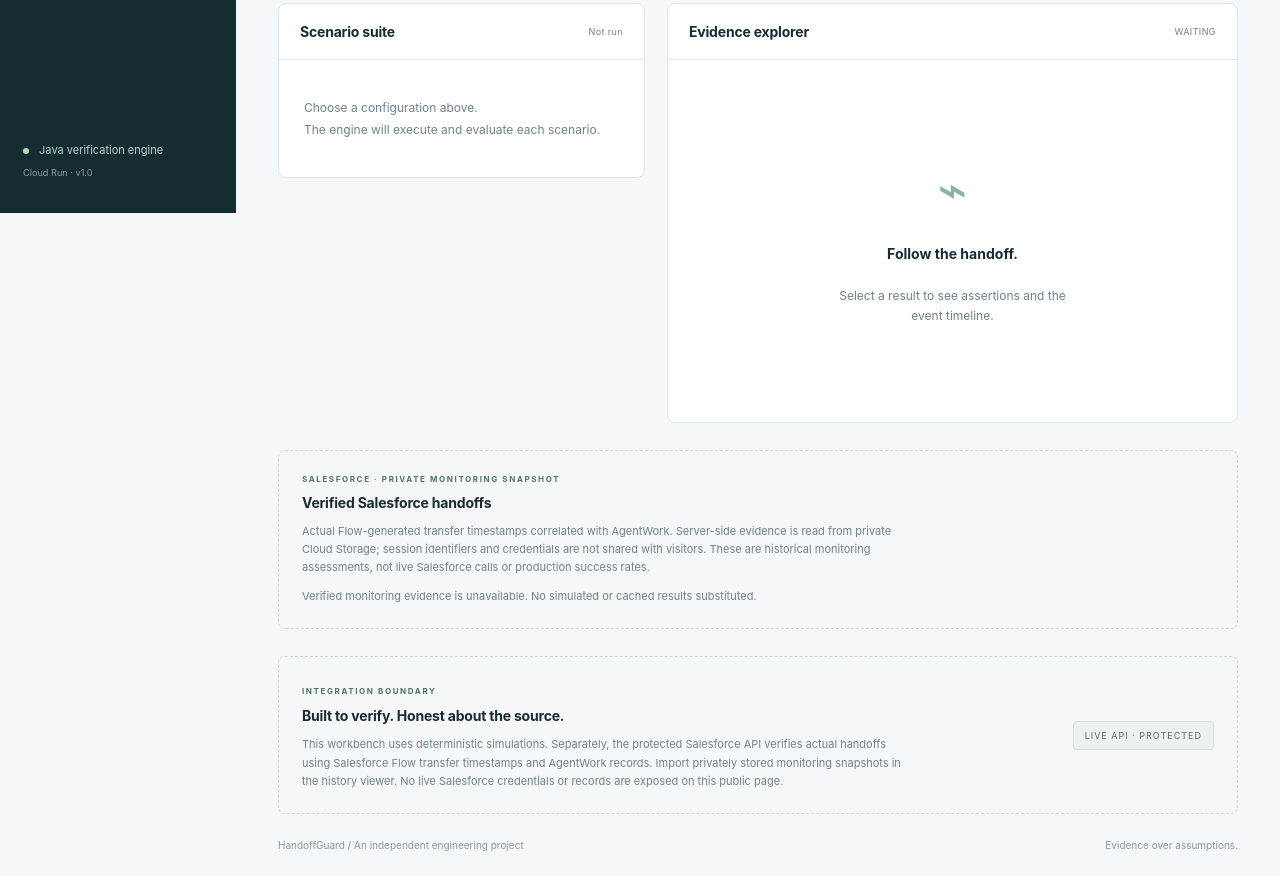
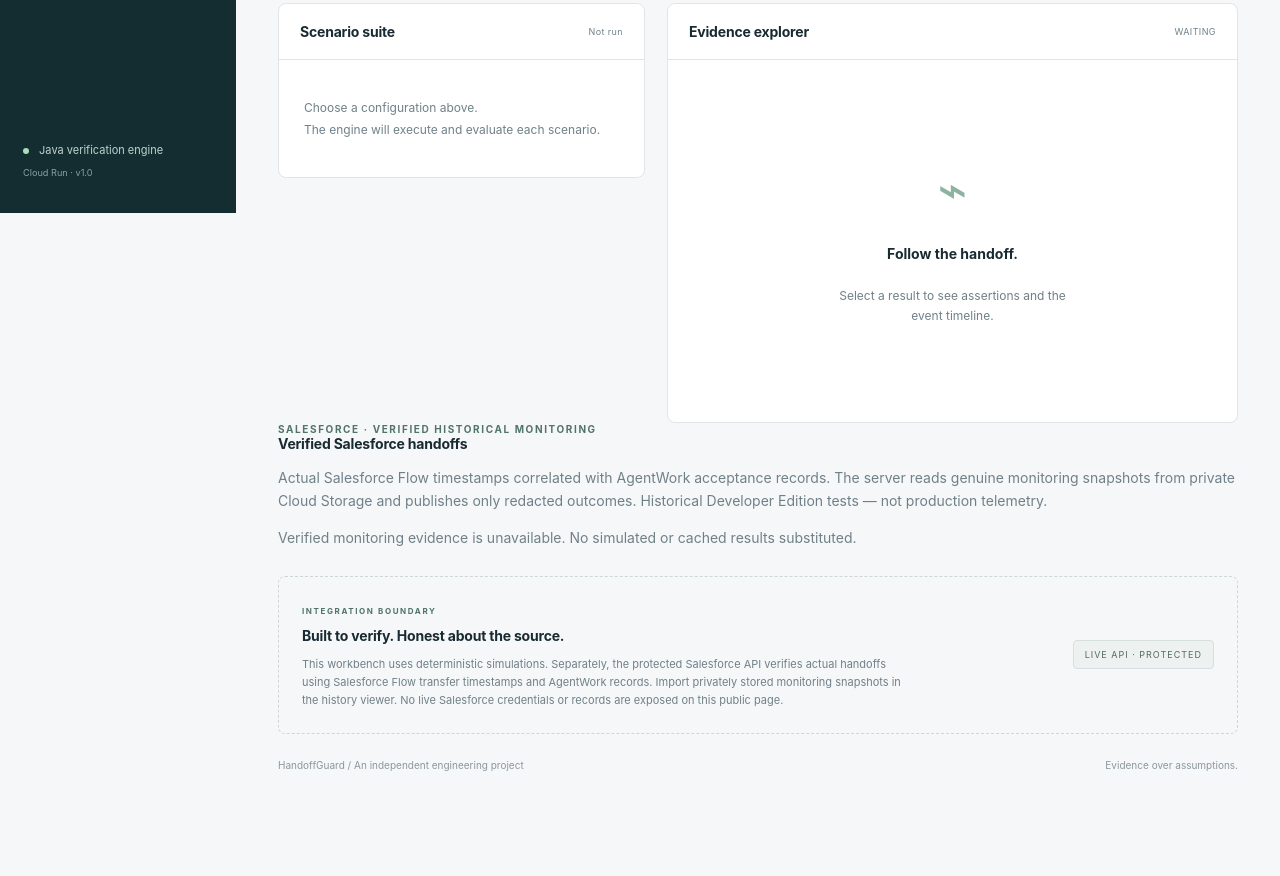
Before and after one commit to davehrsh/HandOffGuard, a website: page web/index.html in a window 1280 px wide. Shown: the part 587-1463 px from the top of the page. After the commit the page ends 1383 px from the top, so only its background shows below. Drawn offline with Linux system fonts and the light colour scheme; no server answers.

Commit message:
ui: make verified Salesforce evidence a full-width readable panel

```diff
--- a/web/index.html
+++ b/web/index.html
@@ -4,4 +4,4 @@
 <section class="intro" id="suite"><div class="eyebrow">AGENT → HUMAN · END-TO-END VERIFICATION</div><h1>A transfer promise<br>isn’t a completed handoff.</h1><p>Verify the destination, context and recovery path.<br>Every verdict comes with observable evidence.</p><div class="actions"><button id="broken" class="primary">Run broken configuration <span>↗</span></button><button id="fixed" class="secondary">Run corrected configuration</button><button id="export" class="text" disabled>↓ Export evidence</button></div><p id="status" class="status" role="status" aria-live="polite">Ready. Run a configuration to inspect six handoff scenarios.</p></section>
 <div class="metrics"><article><label>SCENARIOS</label><strong id="total">06</strong><small>Retail escalation suite</small></article><article><label>CHECKS PASSED</label><strong id="passed">—</strong><small id="passed-sub">Awaiting first run</small></article><article><label>FAILED SCENARIOS</label><strong id="failed">—</strong><small>Release-blocking findings</small></article><article><label>HANDOFF P95</label><strong id="latency">—</strong><small>Simulated event time · 5s SLO</small></article></div>
 <section class="workbench"><div class="suite-panel"><div class="panel-title"><h2>Scenario suite</h2><span id="profile">Not run</span></div><div id="scenarios" class="scenario-list"><p class="empty">Choose a configuration above.<br>The engine will execute and evaluate each scenario.</p></div></div><div id="evidence" class="evidence-panel"><div class="panel-title"><h2>Evidence explorer</h2><span id="verdict">WAITING</span></div><div id="detail"><div class="empty detail-empty"><div class="large-icon">⌁</div><h3>Follow the handoff.</h3><p>Select a result to see assertions and the event timeline.</p></div></div></div></section>
-<section id="salesforce" class="integration" style="display:block"><div class="eyebrow">SALESFORCE · PRIVATE MONITORING SNAPSHOT</div><h2>Verified Salesforce handoffs</h2><p>Actual Flow-generated transfer timestamps correlated with AgentWork. Server-side evidence is read from private Cloud Storage; session identifiers and credentials are not shared with visitors. These are historical monitoring assessments, not live Salesforce calls or production success rates.</p><div id="salesforce-sessions" role="status" aria-live="polite">Loading verified monitoring evidence…</div></section><section id="about" class="integration"><div><span class="eyebrow">INTEGRATION BOUNDARY</span><h2>Built to verify. Honest about the source.</h2><p>This workbench uses deterministic simulations. Separately, the protected Salesforce API verifies actual handoffs using Salesforce Flow transfer timestamps and AgentWork records. Import privately stored monitoring snapshots in the history viewer. No live Salesforce credentials or records are exposed on this public page.</p></div><span class="badge">LIVE API · PROTECTED</span></section><footer>HandoffGuard / An independent engineering project <span>Evidence over assumptions.</span></footer></main><script src="/app.js"></script></body></html>
+<section id="salesforce" class="salesforce-evidence"><div class="eyebrow">SALESFORCE · VERIFIED HISTORICAL MONITORING</div><h2>Verified Salesforce handoffs</h2><p class="evidence-intro">Actual Salesforce Flow timestamps correlated with AgentWork acceptance records. The server reads genuine monitoring snapshots from private Cloud Storage and publishes only redacted outcomes. Historical Developer Edition tests — not production telemetry.</p><div id="salesforce-sessions" role="status" aria-live="polite">Loading verified monitoring evidence…</div></section><section id="about" class="integration"><div><span class="eyebrow">INTEGRATION BOUNDARY</span><h2>Built to verify. Honest about the source.</h2><p>This workbench uses deterministic simulations. Separately, the protected Salesforce API verifies actual handoffs using Salesforce Flow transfer timestamps and AgentWork records. Import privately stored monitoring snapshots in the history viewer. No live Salesforce credentials or records are exposed on this public page.</p></div><span class="badge">LIVE API · PROTECTED</span></section><footer>HandoffGuard / An independent engineering project <span>Evidence over assumptions.</span></footer></main><script src="/app.js"></script></body></html>
```
